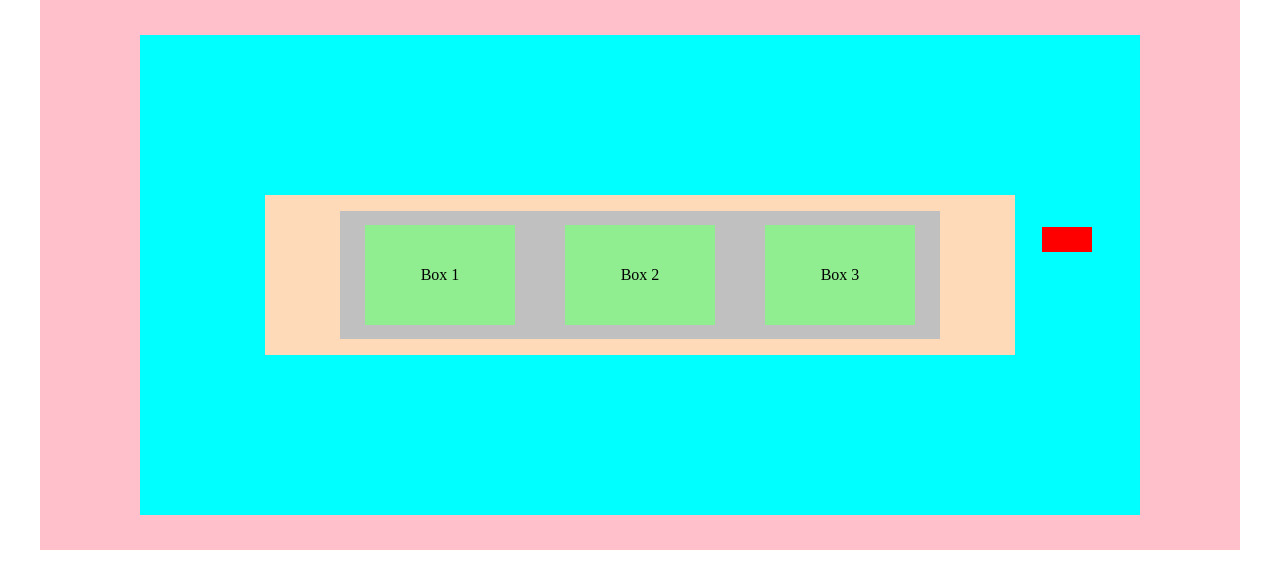
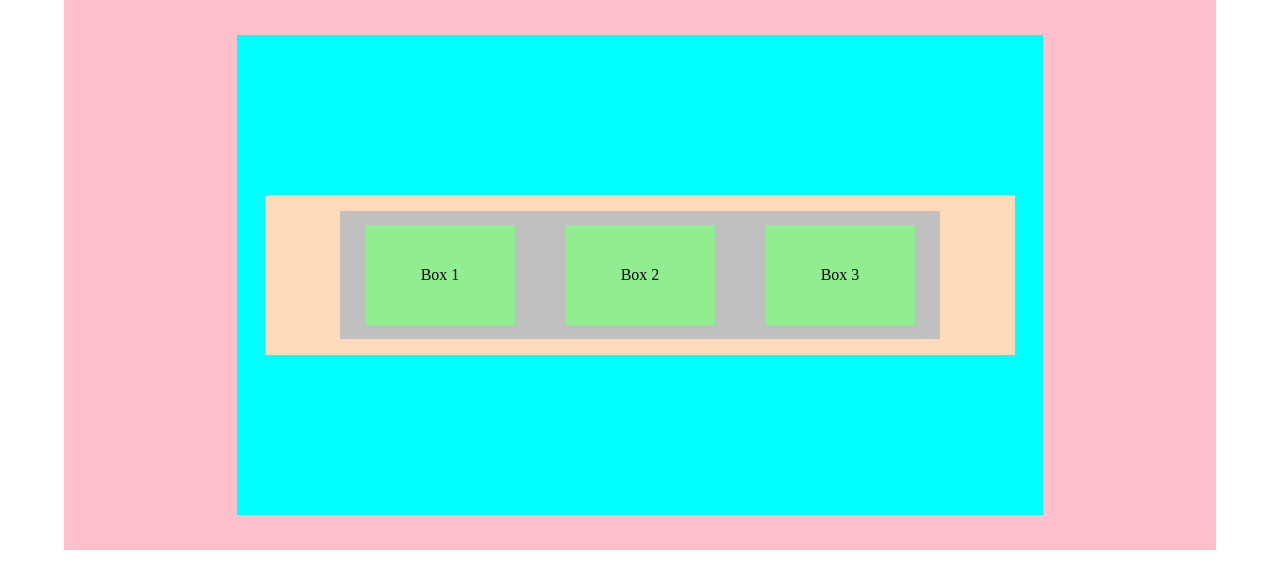
Before and after one commit to Bruce53005/sandbox-Copy, a plain HTML site: page index.html in a window 1280 px wide. Drawn offline with Linux system fonts and the light colour scheme.

Commit message:
group of centered boxes

```diff
--- a/resources/css/style.css
+++ b/resources/css/style.css
@@ -13,7 +13,7 @@ body{
 }
 main{
   background: pink;
-  width: 1200px;
+  width: 90%;
   height: 550px;
   display: flex;
   justify-content: center;
@@ -22,8 +22,9 @@ main{
 
 }
 .content{
-  width: 1000px;
+  width: 70%;
   height: 30rem;
+
   background: aqua;
   display: flex;
   justify-content: center;
```
